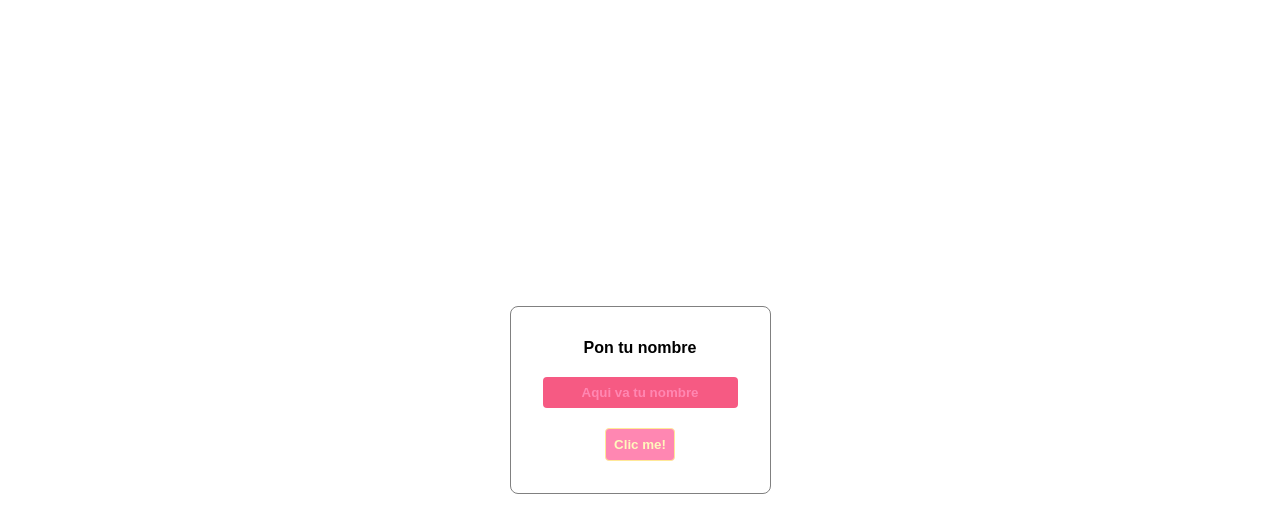
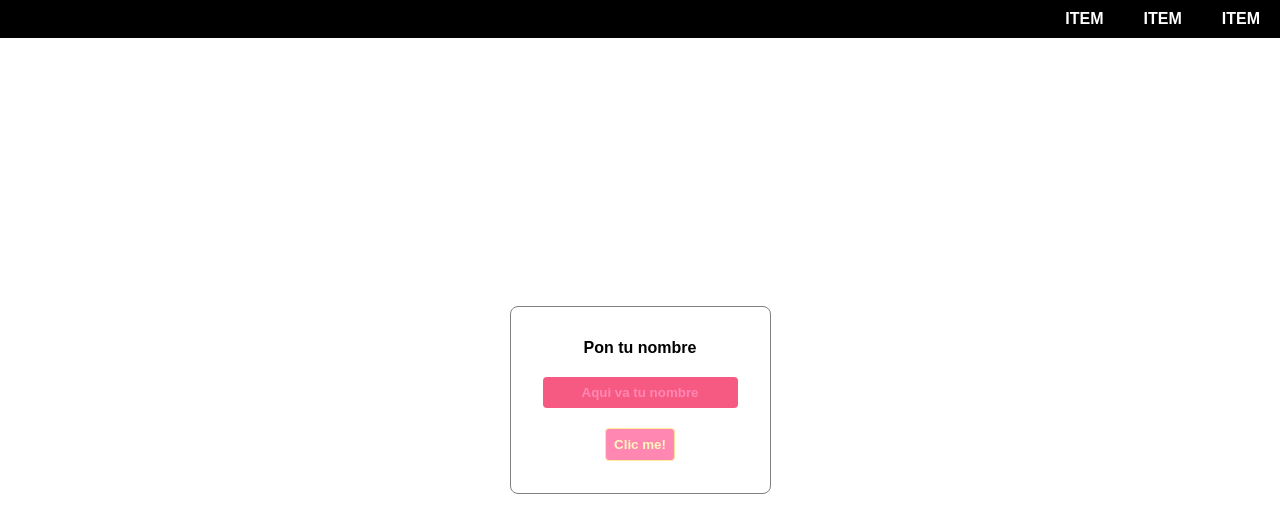
Before and after one commit to pandasoncode/curso-profesional-git-github-platzi, a plain HTML site: page index.html in a window 1280 px wide. Drawn offline with Linux system fonts and the light colour scheme.

Commit message:
Estructura inicial de la cabecera

```diff
--- a/index.html
+++ b/index.html
@@ -11,6 +11,13 @@
 </head>
 
 <body>
+    <nav>
+        <ul>
+            <li>ITEM</li>
+            <li>ITEM</li>
+            <li>ITEM</li>
+        </ul>
+    </nav>
     <div class="container">
         <label for="name">Pon tu nombre</label>
         <input type="text" placeholder="Aqui va tu nombre">
--- a/style.css
+++ b/style.css
@@ -1,4 +1,4 @@
-*{
+* {
     margin: 0;
     padding: 0;
     box-sizing: border-box;
@@ -6,13 +6,32 @@
     font-weight: bold;
 }
 
-body{
+body {
     display: grid;
     place-items: center;
     height: 100vh;
 }
 
-.container{
+nav {
+    width: 100%;
+    background-color: black;
+    position: fixed;
+    top: 0;
+}
+
+nav ul {
+    display: flex;
+    list-style: none;
+    align-items: center;
+    justify-content: end;
+}
+
+nav ul li {
+    color: white;
+    margin: 10px 20px;
+}
+
+.container {
     display: flex;
     flex-direction: column;
     align-items: center;
@@ -21,7 +40,7 @@ body{
     border-radius: 8px;
 }
 
-input{
+input {
     padding: 8px;
     border: none;
     background-color: #F65A83;
@@ -31,12 +50,12 @@ input{
     text-align: center;
 }
 
-input::placeholder{
+input::placeholder {
     color: #FF87B2;
     text-align: center;
 }
 
-button{
+button {
     padding: 8px;
     background-color: #FF87B2;
     color: #FFF8BC;
```
